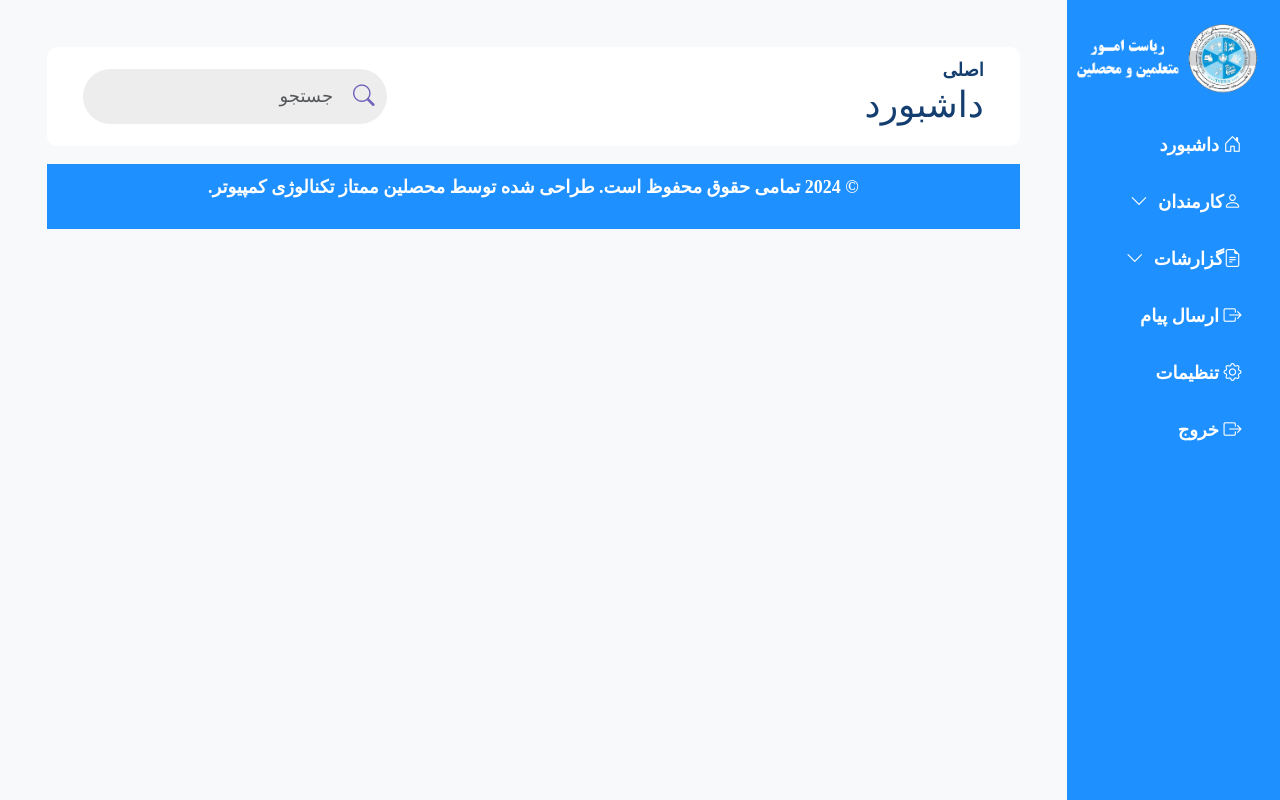
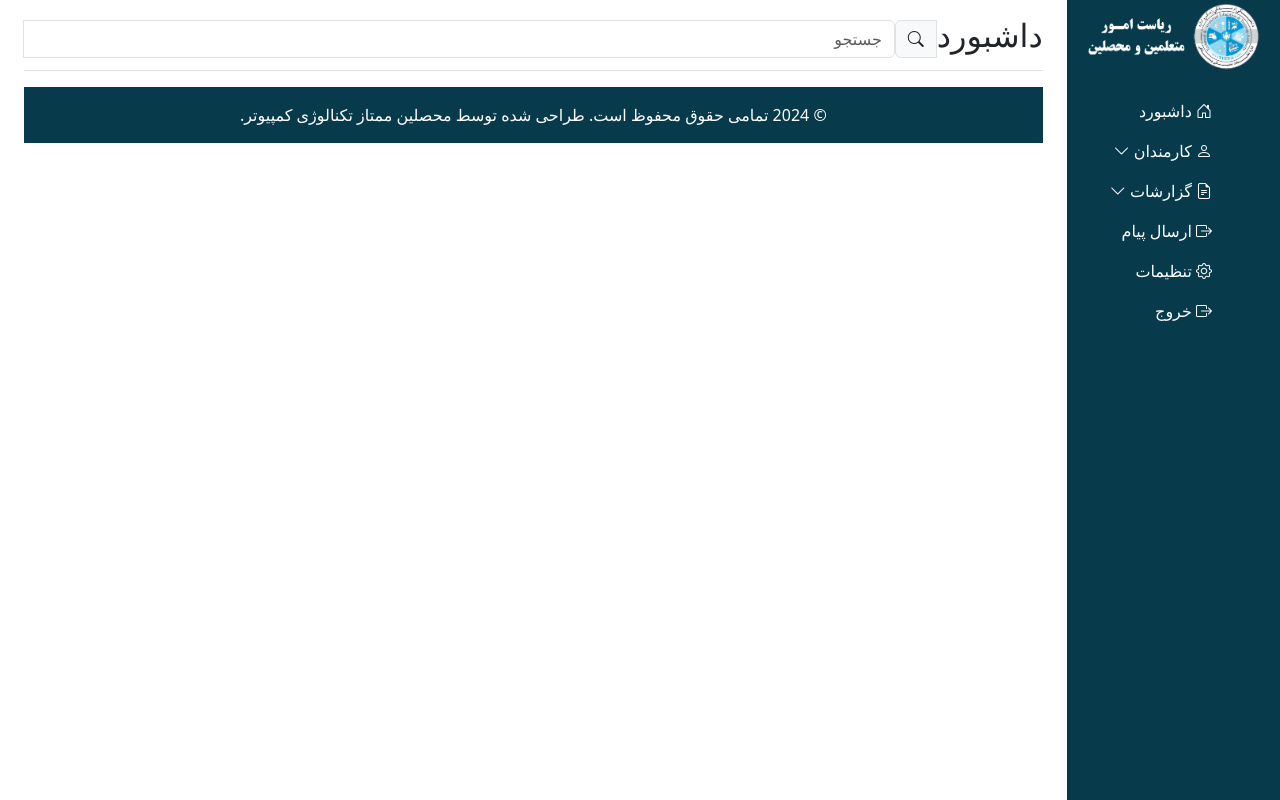
Before and after one commit to komailmohammady/Pro, a PHP site: page / in a window 1280 px wide. Run offline with PHP 8.4, Linux system fonts and the light colour scheme; some libraries are stand-ins or nearby versions.

Commit message:
new changes

```diff
--- a/Css/dash.css
+++ b/Css/dash.css
@@ -10,7 +10,7 @@
 }
 
 :root {
-    --primary-color: DodgerBlue;
+    --primary-color: #073B4C;
     --text-color: white;
 }
 
@@ -37,7 +37,7 @@ body {
 }
 
 .sidebar a:hover {
-    background-color: #0056b3;
+    background-color: rgb(0, 61, 125);
     border-radius: 10px;
     /* Darker shade on hover */
 }
@@ -67,7 +67,7 @@ body {
 
 /* Footer Styles */
 footer {
-    background-color: DodgerBlue;
+    background-color: 073B4C;
     color: white;
     text-align: center;
     padding: 10px 0;
@@ -103,7 +103,7 @@ footer {
 }
 
 .header--title {
-    color: #143e70;
+    color: #073B4C;
 }
 
 .user--info {
--- a/Index.php
+++ b/Index.php
@@ -8,79 +8,90 @@
     <link href="https://cdn.jsdelivr.net/npm/bootstrap@5.3.0-alpha1/dist/css/bootstrap.min.css" rel="stylesheet">
     <!-- Bootstrap Icons -->
     <link href="https://cdn.jsdelivr.net/npm/bootstrap-icons/font/bootstrap-icons.css" rel="stylesheet">
-    <link rel="stylesheet" href="Css/dash.css" type="text/css">
-    <script>
-        setInterval(function() {
-            fetch('get_total_reports.php')
-            .then(response => response.json())
-            .then(data => {
-                document.getElementById('totalReports').innerText = data.total_reports;
-            });
-        }, 60000);
-
-        setInterval(function() {
-            fetch('get_total_ShowEmployeeReport.php')
-            .then(response => response.json())
-            .then(data => {
-                document.getElementById('EmployeeReport').innerText = data.total_ShowEmployeeReport;
-            });
-        }, 60000);
-    </script>
+    <!-- B Nazanin Font -->
+    <link href="https://fonts.ir/font/b-nazanin.css" rel="stylesheet">
 </head>
 <body dir="rtl">
 <div class="container-fluid">
     <div class="row">
         <!-- Sidebar -->
-        <div class="col-md-2 sidebar">
-            <img src="img/logo.png" alt="لوگوی داشبورد" class="logo-img mb-3">
-            <a href="index.php"><i class="bi bi-house-door"></i> داشبورد</a>
-            <a href="#employeesMenu" data-bs-toggle="collapse" aria-expanded="false" class="d-flex align-items-center">
+        <nav class="col-md-2 d-none d-md-block sidebar" style="background-color: #073B4C; color: white; height: 100vh;">
+            <div class="sidebar-sticky">
+                <img src="img/logo.png" alt="لوگوی داشبورد" class="img-fluid mb-3" style="display: block; margin: 0 auto; width: 200px;">
+                <ul class="nav flex-column">
+                    <li class="nav-item">
+                        <a class="nav-link active" href="index.php" style="color: white;">
+                            <i class="bi bi-house-door"></i> داشبورد
+                        </a>
+                    </li>
+                    <li class="nav-item">
+                        <a class="nav-link collapsed" href="#employeesMenu" data-bs-toggle="collapse" aria-expanded="false" style="color: white;">
                             <i class="bi bi-person"></i> کارمندان
                             <i class="bi bi-chevron-down ms-auto"></i>
                         </a>
                         <div id="employeesMenu" class="collapse">
-                <ul>
-                    <li><a href="dashboardpages/EmployeeRegister.php" class="d-block">ثبت کارمند</a></li>
-                    <li><a href="dashboardpages/ShowEmployee.php" class="d-block">لیست کارمندان</a></li>
+                            <ul class="nav flex-column ms-1">
+                                <li class="nav-item">
+                                    <a class="nav-link" href="dashboardpages/EmployeeRegister.php" style="color: white;">ثبت کارمند</a>
+                                </li>
+                                <li class="nav-item">
+                                    <a class="nav-link" href="dashboardpages/ShowEmployee.php" style="color: white;">لیست کارمندان</a>
+                                </li>
                             </ul>
                         </div>
-            <a href="#reportsMenu" data-bs-toggle="collapse" aria-expanded="false" class="d-flex align-items-center">
+                    </li>
+                    <li class="nav-item">
+                        <a class="nav-link collapsed" href="#reportsMenu" data-bs-toggle="collapse" aria-expanded="false" style="color: white;">
                             <i class="bi bi-file-earmark-text"></i> گزارشات
                             <i class="bi bi-chevron-down ms-auto"></i>
                         </a>
                         <div id="reportsMenu" class="collapse">
-                <ul>
-                    <li><a href="dashboardpages/EmployeeReport.php" class="d-block">ثبت گزارش</a></li>
-                    <li><a href="dashboardpages/ShowEmployeeReport.php" class="d-block">لیست گزارشات</a></li>
+                            <ul class="nav flex-column ms-1">
+                                <li class="nav-item">
+                                    <a class="nav-link" href="dashboardpages/EmployeeReport.php" style="color: white;">ثبت گزارش</a>
+                                </li>
+                                <li class="nav-item">
+                                    <a class="nav-link" href="dashboardpages/ShowEmployeeReport.php" style="color: white;">لیست گزارشات</a>
+                                </li>
                             </ul>
                         </div>
-            <a href="#" data-bs-toggle="modal" data-bs-target="#messageModal"><i class="bi bi-box-arrow-right"></i> ارسال پیام</a>
-            <a href="#" data-bs-toggle="modal" data-bs-target="#settingsModal"><i class="bi bi-gear"></i> تنظیمات</a> <!-- Updated Icon -->
-            <a href="logout.html"><i class="bi bi-box-arrow-right"></i> خروج</a>
+                    </li>
+                    <li class="nav-item">
+                        <a class="nav-link" href="#" data-bs-toggle="modal" data-bs-target="#messageModal" style="color: white;">
+                            <i class="bi bi-box-arrow-right"></i> ارسال پیام
+                        </a>
+                    </li>
+                    <li class="nav-item">
+                        <a class="nav-link" href="#" data-bs-toggle="modal" data-bs-target="#settingsModal" style="color: white;">
+                            <i class="bi bi-gear"></i> تنظیمات
+                        </a>
+                    </li>
+                    <li class="nav-item">
+                        <a class="nav-link" href="PHP/logout.php" style="color: white;">
+                            <i class="bi bi-box-arrow-right"></i> خروج
+                        </a>
+                    </li>
+                </ul>
             </div>
+        </nav>
 
         <!-- Main Content -->
-        <div class="col-md-10 content">
-            <div class="main--content p-4">
-                <div class="header--wrapper d-flex justify-content-between align-items-center mb-3">
-                    <div class="header--title">
-                        <span>اصلی</span>
+        <main class="col-md-10 ml-sm-auto col-lg-10 px-4">
+            <div class="d-flex justify-content-between flex-wrap flex-md-nowrap align-items-center pt-3 pb-2 mb-3 border-bottom">
                 <h2>داشبورد</h2>
-                    </div>
-                    <div class="user--info">
-                        <div class="search--box">
-                            <i class="bi bi-search"></i>
-                            <input type="search" id="searchInput" placeholder="جستجو" class="form-control">
-                            <div id="autocompleteList" class="list-group mt-1 position-absolute" style="z-index:1; width:300px; background-color:unset;"></div>
-                        </div>
+                <div class="input-group">
+                    <span class="input-group-text"><i class="bi bi-search"></i></span>
+                    <input type="search" id="searchInput" placeholder="جستجو" class="form-control" aria-label="جستجو">
                 </div>
             </div>
 
-                <!-- This is the main content of index -->
+            <!-- Main Content Here -->
 
-                <!-- فوتر -->
-                <footer>
-                    <p>&copy; 2024 تمامی حقوق محفوظ است. طراحی شده توسط محصلین ممتاز تکنالوژی کمپیوتر.</p>
+            <!-- Footer -->
+            <footer class="footer mt-auto py-3" style="background-color: #073B4C; color: white;">
+                <div class="container">
+                    <p class="text-center mb-0">&copy; 2024 تمامی حقوق محفوظ است. طراحی شده توسط محصلین ممتاز تکنالوژی کمپیوتر.</p>
+                </div>
             </footer>
 
             <!-- Message Modal -->
@@ -88,8 +99,8 @@
                 <div class="modal-dialog">
                     <div class="modal-content">
                         <div class="modal-header">
-                                <h5 class="modal-title ms-2" id="messageModalLabel">ارسال پیام</h5>
-                                <button type="button" class="btn-close ms-3" data-bs-dismiss="modal" aria-label="Close"></button>
+                            <h5 class="modal-title" id="messageModalLabel">ارسال پیام</h5>
+                            <button type="button" class="btn-close" data-bs-dismiss="modal" aria-label="Close"></button>
                         </div>
                         <div class="modal-body">
                             <form id="messageForm" action="">
@@ -106,9 +117,8 @@
 
             <!-- Bootstrap JS and dependencies -->
             <script src="https://cdn.jsdelivr.net/npm/bootstrap@5.3.0-alpha1/dist/js/bootstrap.bundle.min.js"></script>
-                <script src="js/Search.js"></script> <!-- لینک به فایل جاوا اسکریپت خارجی -->
-            </div>
-        </div>
+            <script src="js/Search.js"></script>
+        </main>
     </div>
 </div>
 </body>
```
Lines whose indentation alone changed are shown as unchanged.
